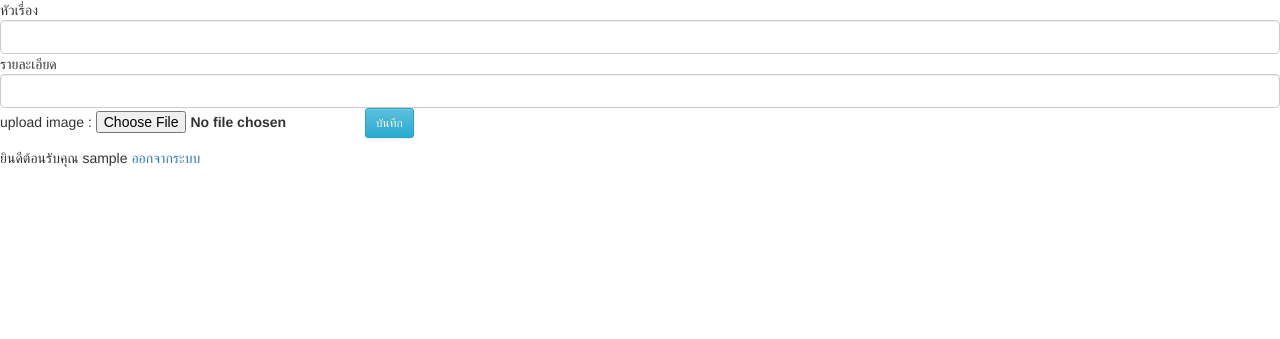
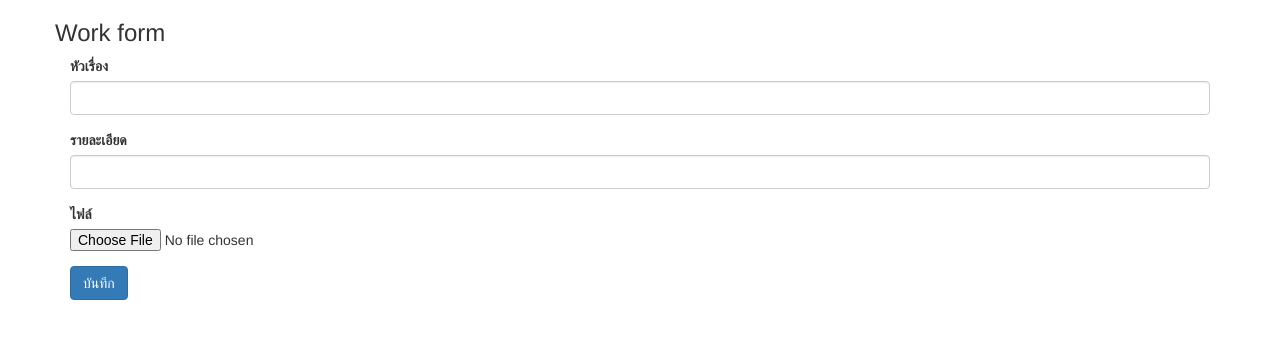
Before and after one commit to codesanook/codesanook-examples, a PHP site: page /form_upload.php in a window 1280 px wide. Shown: the top 339 px of the page. Run offline with PHP 8.4, Linux system fonts and the light colour scheme; the visitor is signed in with stand-in values (Sample User, id 1).

Commit message:
Add bootstrap form

```diff
--- a/codesanook-examples-php-composer/form_upload.php
+++ b/codesanook-examples-php-composer/form_upload.php
@@ -1,86 +1,49 @@
 <?php
 //initialize the session
 if (!isset($_SESSION)) {
-  session_start();
-}
-
-// ** Logout the current user. **
-$logoutAction = $_SERVER['PHP_SELF']."?doLogout=true";
-if ((isset($_SERVER['QUERY_STRING'])) && ($_SERVER['QUERY_STRING'] != "")){
-  $logoutAction .="&". htmlentities($_SERVER['QUERY_STRING']);
-}
-
-if ((isset($_GET['doLogout'])) &&($_GET['doLogout']=="true")){
-  //to fully log out a visitor we need to clear the session varialbles
-  $_SESSION['MM_Username'] = NULL;
-  $_SESSION['MM_UserGroup'] = NULL;
-  $_SESSION['PrevUrl'] = NULL;
-  unset($_SESSION['MM_Username']);
-  unset($_SESSION['MM_UserGroup']);
-  unset($_SESSION['PrevUrl']);
-
-  $logoutGoTo = "index.php";
-  if ($logoutGoTo) {
-    header("Location: $logoutGoTo");
-    exit;
-  }
+    session_start();
+    $_SESSION['MM_Username'] = "real man";
 }
 ?>
-<!DOCTYPE html
-    PUBLIC "-//W3C//DTD XHTML 1.0 Transitional//EN" "http://www.w3.org/TR/xhtml1/DTD/xhtml1-transitional.dtd">
-<html xmlns="http://www.w3.org/1999/xhtml">
+
+<!DOCTYPE html>
+<html lang="en">
 
 <head>
-    <meta http-equiv="Content-Type" content="text/html; charset=UTF-8" />
-    <title>UTWcollectwork</title>
-
+    <meta charset="UTF-8">
+    <meta name="viewport" content="width=device-width, initial-scale=1.0">
+    <meta http-equiv="X-UA-Compatible" content="ie=edge">
+    <title>UTW collect work</title>
     <!-- Bootstrap -->
     <!-- Latest compiled and minified CSS -->
     <link rel="stylesheet" href="https://maxcdn.bootstrapcdn.com/bootstrap/3.3.6/css/bootstrap.min.css"
         integrity="sha384-1q8mTJOASx8j1Au+a5WDVnPi2lkFfwwEAa8hDDdjZlpLegxhjVME1fgjWPGmkzs7" crossorigin="anonymous">
-
-    <!-- Optional theme -->
-    <link rel="stylesheet" href="https://maxcdn.bootstrapcdn.com/bootstrap/3.3.6/css/bootstrap-theme.min.css"
-        integrity="sha384-fLW2N01lMqjakBkx3l/M9EahuwpSfeNvV63J5ezn3uZzapT0u7EYsXMjQV+0En5r" crossorigin="anonymous">
-
-    <!-- Latest compiled and minified JavaScript -->
-    <script src="https://maxcdn.bootstrapcdn.com/bootstrap/3.3.6/js/bootstrap.min.js"
-        integrity="sha384-0mSbJDEHialfmuBBQP6A4Qrprq5OVfW37PRR3j5ELqxss1yVqOtnepnHVP9aJ7xS" crossorigin="anonymous">
-    </script>
 </head>
 
 <body>
-    <tr>
-        <td class="text-right"> หัวเรื่อง </td>
-        <td><input name="title" type="text" id="title" class="form-control" placeholder="" required></td>
-        <td></td>
-        <td></td>
-    </tr>
-    <tr>
-        <td class="text-right">รายละเอียด </td>
-        <td><input name="txtMessage" type="text" id="txtMessage" class="form-control" placeholder="" required></td>
-        <td></td>
-        <td></td>
-    </tr>
-    <form action="uploadfile_db.php" method="post" enctype="multipart/form-data" name="form1" id="form1">
-        <p>upload image :
-            <label>
-                <input type="file" name="img_file" id="img_file" />
-            </label>
-
-            <input type="submit" name="save" id="save" class="btn btn-info btn-sm" value="บันทึก"><strong></strong>
-
-            <input name="Username" type="hidden" value="<?php echo $_SESSION['MM_Username']; ?>" />
-        </p>
-        <tr>
-            <td class="text-right"> ยินดีต้อนรับคุณ <?php echo $_SESSION['MM_Username']; ?> </td>
-
-            <td></td>
-            <td></td>
-        </tr>
-        <a href="<?php echo $logoutAction ?>">ออกจากระบบ</a>
-
-    </form>
+    <div class="container">
+        <div class="row">
+            <h3>Work form</h3>
+            <div class="col-xs-12">
+                <form action="uploadfile_db.php" method="post" enctype="multipart/form-data">
+                    <div class="form-group">
+                        <label>หัวเรื่อง</label>
+                        <input name="title" class="form-control" />
+                    </div>
+                    <div class="form-group">
+                        <label>รายละเอียด</label>
+                        <input name="message" class="form-control" />
+                    </div>
+                    <div class="form-group">
+                        <label>ไฟล์</label>
+                        <input type="file" name="uploaded_file" class="form-control-file">
+                    </div>
+                    <input name="Username" type="hidden" value="<?php echo $_SESSION['MM_Username']; ?>" />
+                    <button type="submit" class="btn btn-primary">บันทึก</button>
+                </form>
+            </div>
+        </div>
+    </div>
 </body>
 
 </html>
```
Also changed, not shown: codesanook-examples-php-composer/uploadfile_db.php (+15 -14 lines), 1 other file.
